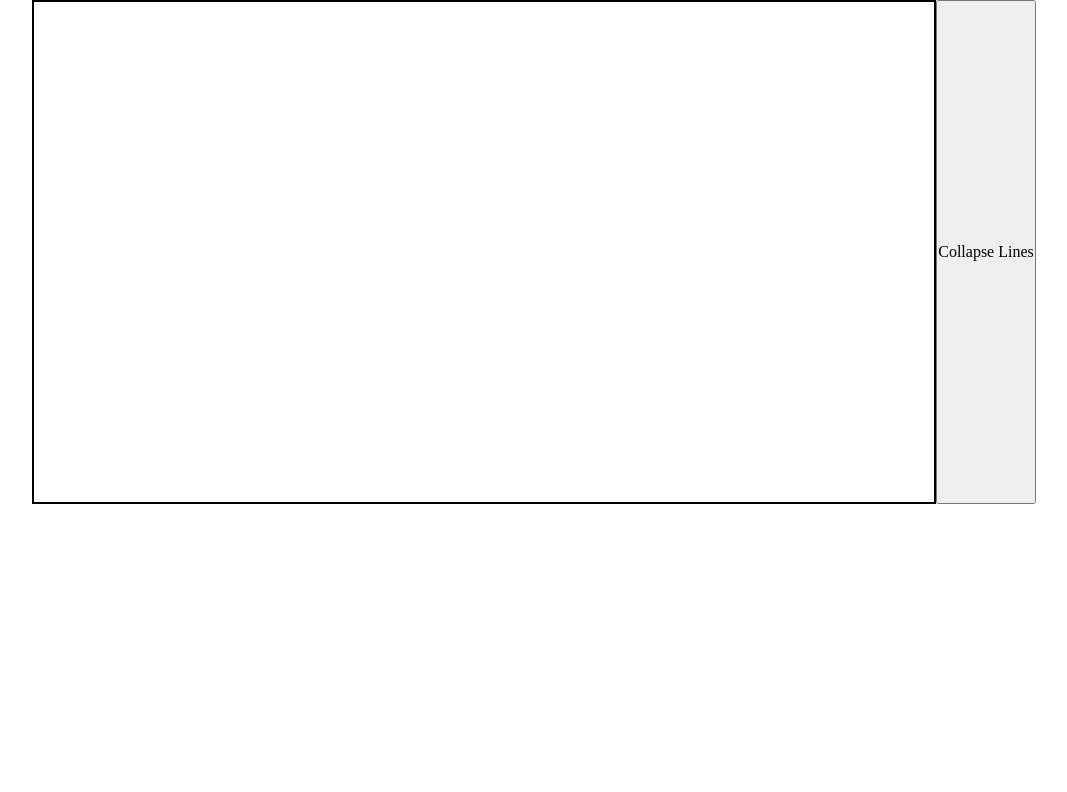
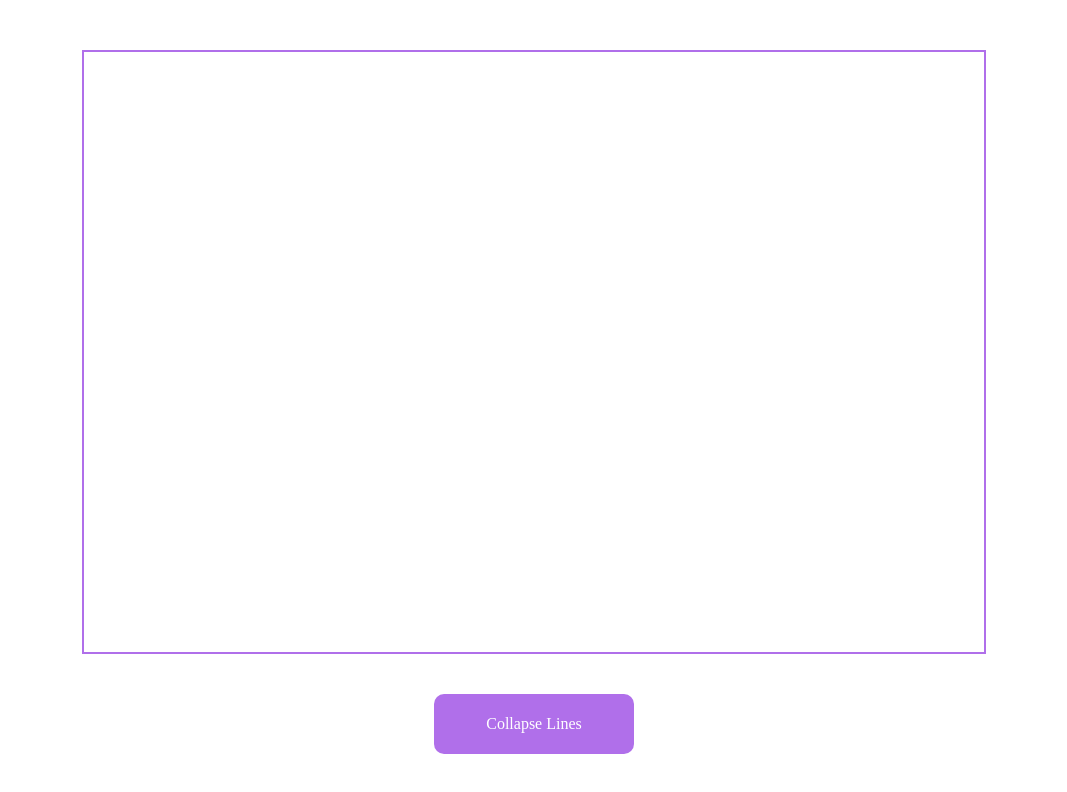
Before and after one commit to ZetEps/test-task, a React (Create React App) app: page / in a window 1280 px wide. Shown: the top 792 px of the page, without its empty margins (106-1173 px from the left). Built offline with nearby package versions, Linux system fonts and the light colour scheme.

Commit message:
fix: Fixed

```diff
--- a/src/App.css
+++ b/src/App.css
@@ -8,7 +8,3 @@
     display: flex;
     justify-content: center;
 }
-
-.canvas{
-    border:2px solid #000
-}
--- a/src/components/Canvas.module.css
+++ b/src/components/Canvas.module.css
@@ -1,3 +1,31 @@
 .canvas{
-    border:3px solid #000
+
+
+    margin-top: 50px;
+    border:2px solid rgb(176, 111, 234);
 }
+
+.container{
+    display: flex;
+    flex-direction: column;
+    align-items: center;
+}
+
+.btn{
+    margin-top: 40px;
+    border:none;
+    outline: none;
+    cursor: pointer;
+    width: 200px;
+    height: 60px;
+    border-radius: 10px;
+    background-color:rgb(176, 111, 234);
+    color:#fff;
+    transition: all .2s linear;
+}
+
+.btn:hover{
+    color:rgb(176, 111, 234);
+    background-color: #fff;
+    border:2px solid rgb(176, 111, 234);
+}
--- a/src/components/Canvas.tsx
+++ b/src/components/Canvas.tsx
@@ -5,25 +5,41 @@ import style from "./Canvas.module.css"
 const Canvas = () => {
     const canvasRef = useRef<HTMLCanvasElement>(null)
     const btn = useRef<HTMLButtonElement>(null)
+
     useEffect(()=>{
 
         const canvas = new Canv(canvasRef)
+
         btn.current?.addEventListener("click", ()=>{
           canvas.onCanvasClear()
         })
-       const interval = setInterval(()=>{
-            canvas.render(30)
-        },300)
 
-        return ()=>clearInterval(interval)
+        let animation:number
+
+       const render = ()=>{
+          canvas.render()
+          animation = window.requestAnimationFrame(render)
+       }
+
+       render()
+
+
+       return ()=>{window.cancelAnimationFrame(animation)}
     },[])
+
 
 
 
   return (
     <>
-      <canvas width={900} height={500} className = {'canvas'} ref = {canvasRef}></canvas>
-      <button ref = {btn}>Collapse Lines</button>
+      {canvasRef
+      ?
+      <div className={style.container}>
+        <canvas  className = {style.canvas} ref = {canvasRef}></canvas>
+        <button ref = {btn} className = {style.btn}>Collapse Lines</button>
+      </div>
+      : <div></div>
+    }
     </>
   )
 }
--- a/src/core/Canvas.ts
+++ b/src/core/Canvas.ts
@@ -1,3 +1,4 @@
+import { isIntersect } from "../utils";
 import { Core } from "./Core";
 import { Dot } from "./Dots";
 import { Line } from "./Line";
@@ -14,6 +15,8 @@ export class Canv extends Core{
         super()
         if(canvas.current){
             this.canvas = canvas.current
+            this.canvas.width = window.innerWidth > 900 ? 900 : window.innerWidth - 100
+            this.canvas.height = 600
         }
         else{
             throw new Error("Root.current shouldn't be null or undifiend")
@@ -36,7 +39,10 @@ export class Canv extends Core{
     }
 
 
-    private draw = ()=>{
+
+
+
+    public render = ()=>{
         this.ctx.beginPath()
         this.ctx.clearRect(0, 0, this.canvas.width, this.canvas.height);
         this.ctx.lineWidth = 1
@@ -49,30 +55,19 @@ export class Canv extends Core{
             dot.render(this.ctx)
         })
 
-        if(this.lines.length > 1 && this.status === "active"){
         this.findIntersection()
-        }
-
 
         this.ctx.stroke()
-    }
-
-
-    public render = (ms:number)=>{
-        const interval = setInterval(()=>{
-            this.draw()
-        },ms)
-
-        return interval
     }
 
 
 
 
     private onMouseDown = (e:MouseEvent)=>{
+        console.log(1);
 
+       if(e.button === 0 && this.status === "active"){
             this.canvas.onmousedown = null
-       if(e.button === 0){
             const coordX = this.getCursorPosition(e, this.canvas)
             const line = new Line().setFromPoint(coordX)
             this.lines.push(line)
@@ -85,12 +80,15 @@ export class Canv extends Core{
 
 
                 this.canvas.onclick = (e)=>{
-
+                    console.log(2);
                     const coordsY = this.getCursorPosition(e, this.canvas)
                     line.setToPoint(coordsY)
+                    this.canvas.onclick = null
                     this.canvas.onmousemove = null
-                    this.canvas.onclick = null
-                    this.canvas.onmousedown = this.onMouseDown
+                    this.canvas.oncontextmenu = null
+
+                    this.canvas.addEventListener("mousedown", this.onMouseDown)
+
 
                 }
 
@@ -106,6 +104,10 @@ export class Canv extends Core{
                     else return true
 
                 })
+                this.canvas.onclick = null
+                    this.canvas.onmousemove = null
+                    this.canvas.oncontextmenu = null
+                    this.canvas.addEventListener("mousedown", this.onMouseDown)
 
             }
        }
@@ -114,14 +116,18 @@ export class Canv extends Core{
     }
 
     private findIntersection = ()=>{
+
         this.dots = []
 
+        if(this.lines.length > 1 && this.status === "active"){
             for(let i = 0; i <= this.lines.length; i++){
                 for(let j = i + 1; j < this.lines.length; j++ ){
 
                     const result = this.lines[i].intersection(this.lines[j].getCoord().from, this.lines[j].getCoord().to)
+                    const cond = isIntersect(this.lines[i].getCoord().from, this.lines[i].getCoord().to, this.lines[j].getCoord().from, this.lines[j].getCoord().to)
 
-                if(result){
+
+                    if(result && cond){
                         this.dots.push(new Dot(result))
                     }
 
@@ -129,10 +135,13 @@ export class Canv extends Core{
             }
         }
 
+    }
+
 
 
 
     public onCanvasClear = ()=>{
+        if(this.status === "active"){
             this.status = "collapsing"
             this.dots = []
             this.lines.forEach((line)=>{
@@ -142,7 +151,8 @@ export class Canv extends Core{
         setTimeout(() => {
             this.lines = []
             this.status = "active"
-        }, 1000);
+        }, 3000);
+        }
     }
 
 
--- a/src/core/Core.ts
+++ b/src/core/Core.ts
@@ -7,9 +7,11 @@ export abstract class Core{
     }
 
     public getCursorPosition = (event:MouseEvent, canvas:HTMLCanvasElement)=>{
+
         const rect = canvas.getBoundingClientRect()
         const x = event.clientX - rect.left
-        const y = event.clientY
+        const y = event.clientY  - rect.top
         return {x:x, y:y}
+
     }
 }
--- a/src/core/Dots.ts
+++ b/src/core/Dots.ts
@@ -13,9 +13,9 @@ export class Dot extends Figure{
 
     public render = (ctx:CanvasRenderingContext2D)=>{
         if(this.dot.x && this.dot.y){
+            ctx.fillStyle = "red"
+            ctx.fillRect(this.dot.x,this.dot.y,5,5);
 
-            ctx.fillRect(this.dot.x,this.dot.y,3,3);
-            ctx.fillStyle = "red"
             ctx.fill()
         }
     }
--- a/src/core/Line.ts
+++ b/src/core/Line.ts
@@ -1,4 +1,3 @@
-import { nanoid } from "nanoid"
 import { Figure } from "./Figure"
 
 export interface Coord{
@@ -20,10 +19,12 @@ export class Line extends Figure{
 
     public render = (ctx:CanvasRenderingContext2D)=>{
         if(this.from.x && this.from.y && this.to.x && this.to.y){
+
+            ctx.fillStyle = "#000"
             ctx.moveTo(this.from.x, this.from.y);
             ctx.lineTo(this.to.x, this.to.y);
-            ctx.fillStyle = "#000"
             ctx.fill()
+
         }
 
     }
@@ -72,15 +73,23 @@ export class Line extends Figure{
 
     public collapse = ()=>{
         if(this.from.x && this.from.y && this.to.x && this.to.y){
-            const center = {x:(this.from.x + this.to.x)/2, y:(this.from.y + this.to.y)/2}
+            let center = {x:(this.from.x + this.to.x)/2, y:(this.from.y + this.to.y)/2}
+
+            const fx = (center.x - this.from.x)/30
+            const fy = (center.y - this.from.y)/30
+
+            const tx = (center.x - this.to.x)/30
+            const ty = (center.y - this.to.y)/30
 
             setInterval(()=>{
                 if(this.from.x && this.from.y && this.to.x && this.to.y){
-                    this.from.x = (this.from.x + center.x) / 2
-                    this.from.y = (this.from.y + center.y) / 2
 
-                    this.to.x = (this.to.x + center.x) / 2
-                    this.to.y = (this.to.y + center.y) / 2
+                    this.from.x = this.from.x + fx
+                    this.from.y = this.from.y + fy
+
+                    this.to.x = this.to.x + tx
+                    this.to.y = this.to.y + ty
+
                 }
             }, 100)
 
--- /dev/null
+++ b/src/utils/index.ts
@@ -0,0 +1,14 @@
+import { Coord } from "../core/Line"
+
+export const ccw = (A:Coord, B:Coord, C:Coord)=>{
+    if(A.x && A.y && B.x && B.y && C.x && C.y){
+        return (C.y-A.y) * (B.x-A.x) > (B.y-A.y) * (C.x-A.x)
+    }
+
+}
+
+export const isIntersect = (A:Coord, B:Coord, C:Coord, D:Coord )=>{
+    if(A && B && C && D){
+        return ccw(A,C,D) !== ccw(B,C,D) && ccw(A,B,C) !== ccw(A,B,D)
+    }
+}
```
Lines whose indentation alone changed are shown as unchanged.
